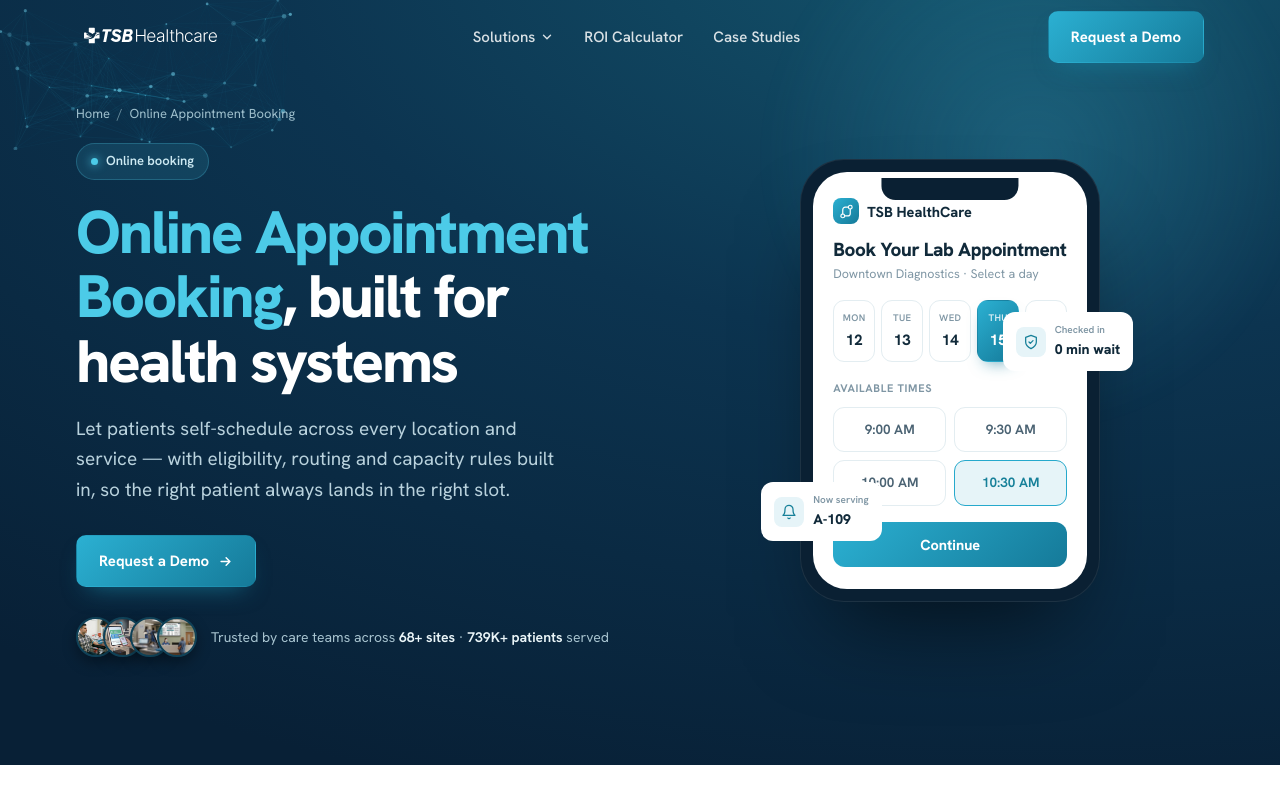
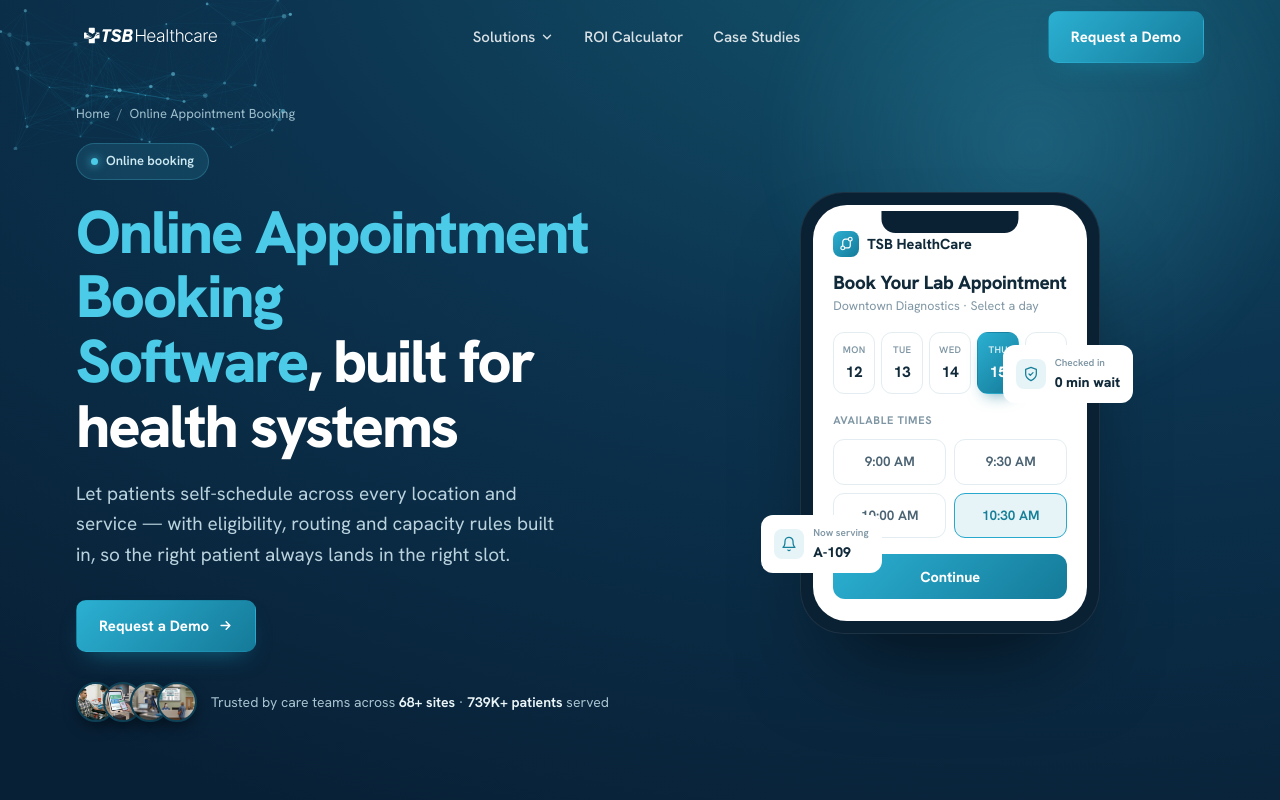
Before and after one commit to youngiethekim/tsb-healthcare-preview, a plain HTML site: page online-appointment-booking/index.html in a window 1280 px wide. Shown: the top 800 px of the page. Drawn offline with Linux system fonts and the light colour scheme.

Commit message:
SEO: lead 'online appointment booking software' (4.4K/mo) + 'self check-in kiosk' (2.4K/mo) exact-match per DataForSEO volume

```diff
--- a/online-appointment-booking/index.html
+++ b/online-appointment-booking/index.html
@@ -3,14 +3,14 @@
 <head>
 <meta charset="utf-8">
 <meta name="viewport" content="width=device-width, initial-scale=1">
-<title>Online Appointment Booking & Self-Scheduling | TSB HealthCare</title>
-<meta name="description" content="Patient self-scheduling software: patients book across every location and service 24/7, with eligibility and capacity rules and auto-fill of cancelled slots.">
+<title>Online Appointment Booking Software | TSB HealthCare</title>
+<meta name="description" content="Patient scheduling & online appointment booking software — patients self-schedule across every location and service 24/7, with eligibility and capacity rules built in.">
 <link rel="canonical" href="https://www.tsbhealthcare.com/online-appointment-booking/">
 <meta name="robots" content="noindex,nofollow">
 <meta property="og:type" content="website">
 <meta property="og:site_name" content="TSB HealthCare">
-<meta property="og:title" content="Online Appointment Booking & Self-Scheduling | TSB HealthCare">
-<meta property="og:description" content="Patient self-scheduling software: patients book across every location and service 24/7, with eligibility and capacity rules and auto-fill of cancelled slots.">
+<meta property="og:title" content="Online Appointment Booking Software | TSB HealthCare">
+<meta property="og:description" content="Patient scheduling & online appointment booking software — patients self-schedule across every location and service 24/7, with eligibility and capacity rules built in.">
 <meta property="og:url" content="https://www.tsbhealthcare.com/online-appointment-booking/">
 <meta property="og:image" content="https://www.tsbhealthcare.com/assets/img/og.jpg">
 <meta name="twitter:card" content="summary_large_image">
@@ -60,7 +60,7 @@
     <canvas class="hero-fx" aria-hidden="true"></canvas>
     <div class="wrap hero-grid">
       <div><div class="crumbs"><a href="/tsb-healthcare-preview/">Home</a><span>/</span>Online Appointment Booking</div><span class="pill"><span class="d"></span> Online booking</span>
-        <h1><span class="ac">Online Appointment Booking</span>, built for health systems</h1>
+        <h1><span class="ac">Online Appointment Booking Software</span>, built for health systems</h1>
         <p class="lede">Let patients self-schedule across every location and service — with eligibility, routing and capacity rules built in, so the right patient always lands in the right slot.</p>
         <div class="hero-cta"><a class="btn btn-primary" href="/tsb-healthcare-preview/book-a-demo/">Request a Demo <svg width="15" height="15" viewBox="0 0 24 24" fill="none" stroke="currentColor" stroke-width="2.4" stroke-linecap="round" stroke-linejoin="round"><path d="M5 12h14M13 6l6 6-6 6"/></svg></a></div>
         <div class="hero-note"><div class="avs"><span style="background-image:url(/tsb-healthcare-preview/assets/img/clinical.jpg)"></span><span style="background-image:url(/tsb-healthcare-preview/assets/img/kiosk.jpg)"></span><span style="background-image:url(/tsb-healthcare-preview/assets/img/staff.jpg)"></span><span style="background-image:url(/tsb-healthcare-preview/assets/img/display.jpg)"></span></div><p>Trusted by care teams across <b>68+ sites</b> &middot; <b>739K+ patients</b> served</p></div>
```
Also changed, not shown: self-check-in-kiosks/index.html (+2 -2 lines).
